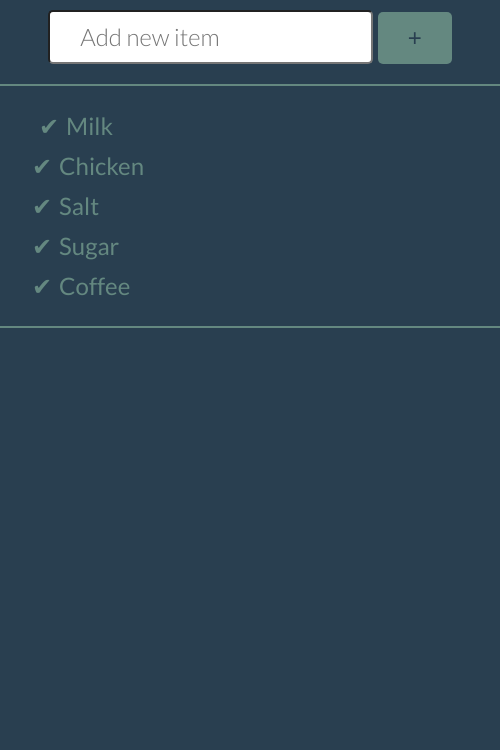
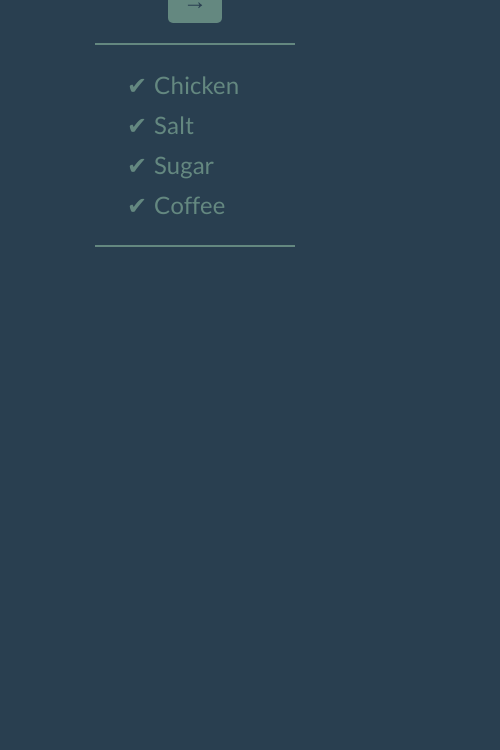
Before and after one commit to keithdhd/shopping-list, a plain HTML site: page index.html in a window 390 px wide. Shown: the part 94-844 px from the top of the page, 500 px wide, since content can reach past the window. Drawn offline with nearby package versions, Linux system fonts and the light colour scheme.

Commit message:
Finished static HTML

```diff
--- a/css/main.css
+++ b/css/main.css
@@ -56,10 +56,10 @@ h1{
 	background-color: #648880;
 	color:#293f50;
 	cursor: pointer;
-	padding: 12px 30px;
-  	font-size: 24px;
+	padding: 5px 30px;
   	border:0;
   	display: inline-block;
+  	font-size: 24px;
 }
 
 .btn:hover{
@@ -74,3 +74,30 @@ h1{
 	padding: 0 5px;
 	display: none;
 }
+
+/*
+--------------------------
+Media queries
+--------------------------
+*/
+
+@media only screen and (max-width: 500px) {
+	h1{
+		display:none;
+	}
+
+	.new-item{
+		padding: 2px 2px;
+		width:100%;
+	}
+
+	.btn{
+		padding: 8px 15px;
+		margin-top: 5px;
+	}
+
+	body{
+		width:200px;
+		margin:10px auto;
+	}
+}
--- a/index.html
+++ b/index.html
@@ -17,13 +17,12 @@
 		<div class="input-box">
 
 				<input class="new-item" type="text" placeholder="Add new item">
-				<button class="btn">+</button>
+				<button class="btn">&#8594;</button>
 
 		</div>
 
 		<div class="shopping-list">
 			<ul>
-				<li><span class="check-me"><span class="check-me">&#10004;</span>Milk<span class="btn-delete">X</sapn></li>
 				<li><span class="check-me">&#10004;</span>Chicken<span class="btn-delete">X</sapn></li>
 				<li><span class="check-me">&#10004;</span>Salt<span class="btn-delete">X</sapn></li>
 				<li><span class="check-me">&#10004;</span>Sugar<span class="btn-delete">X</sapn></li>
```
